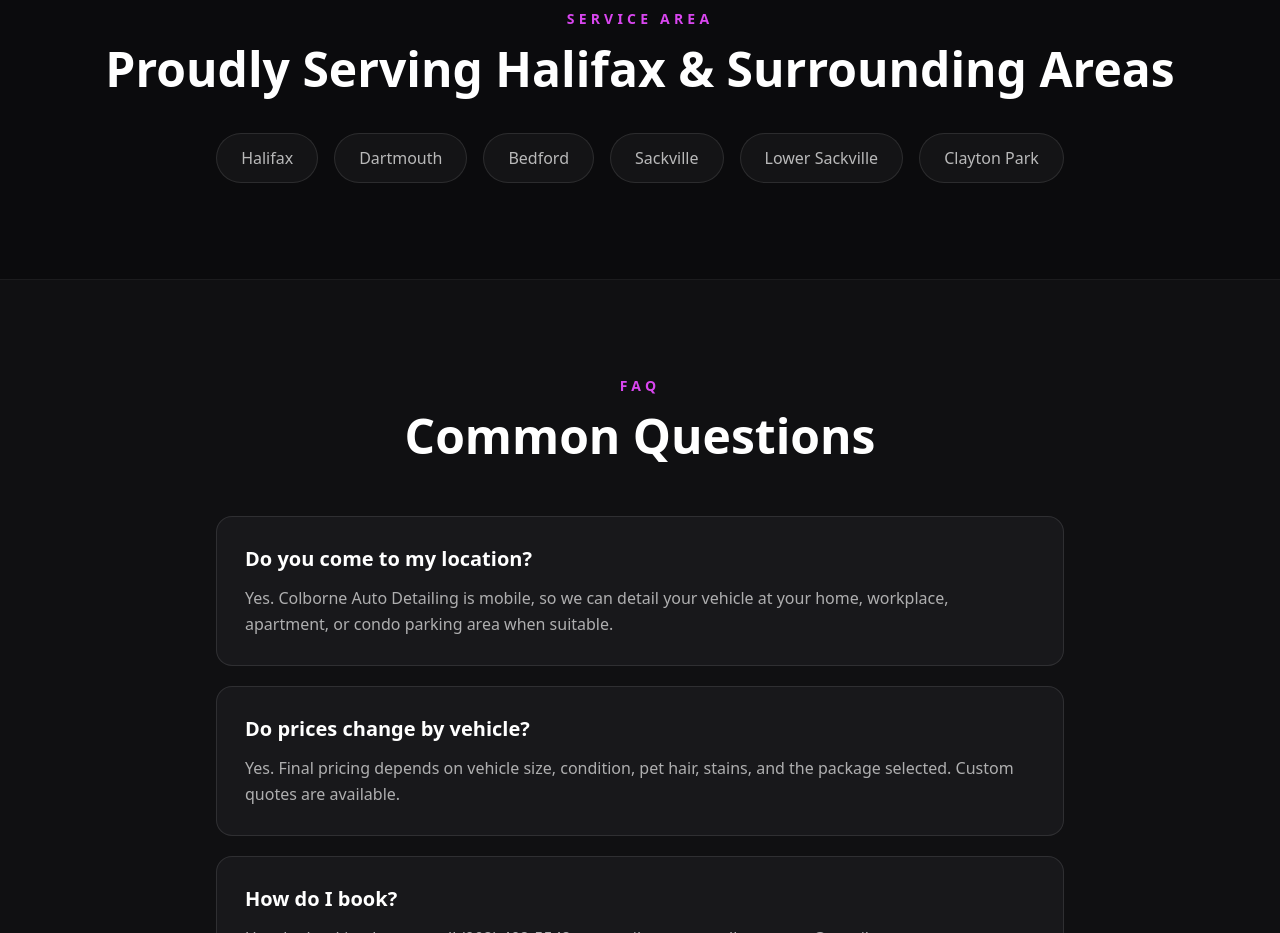
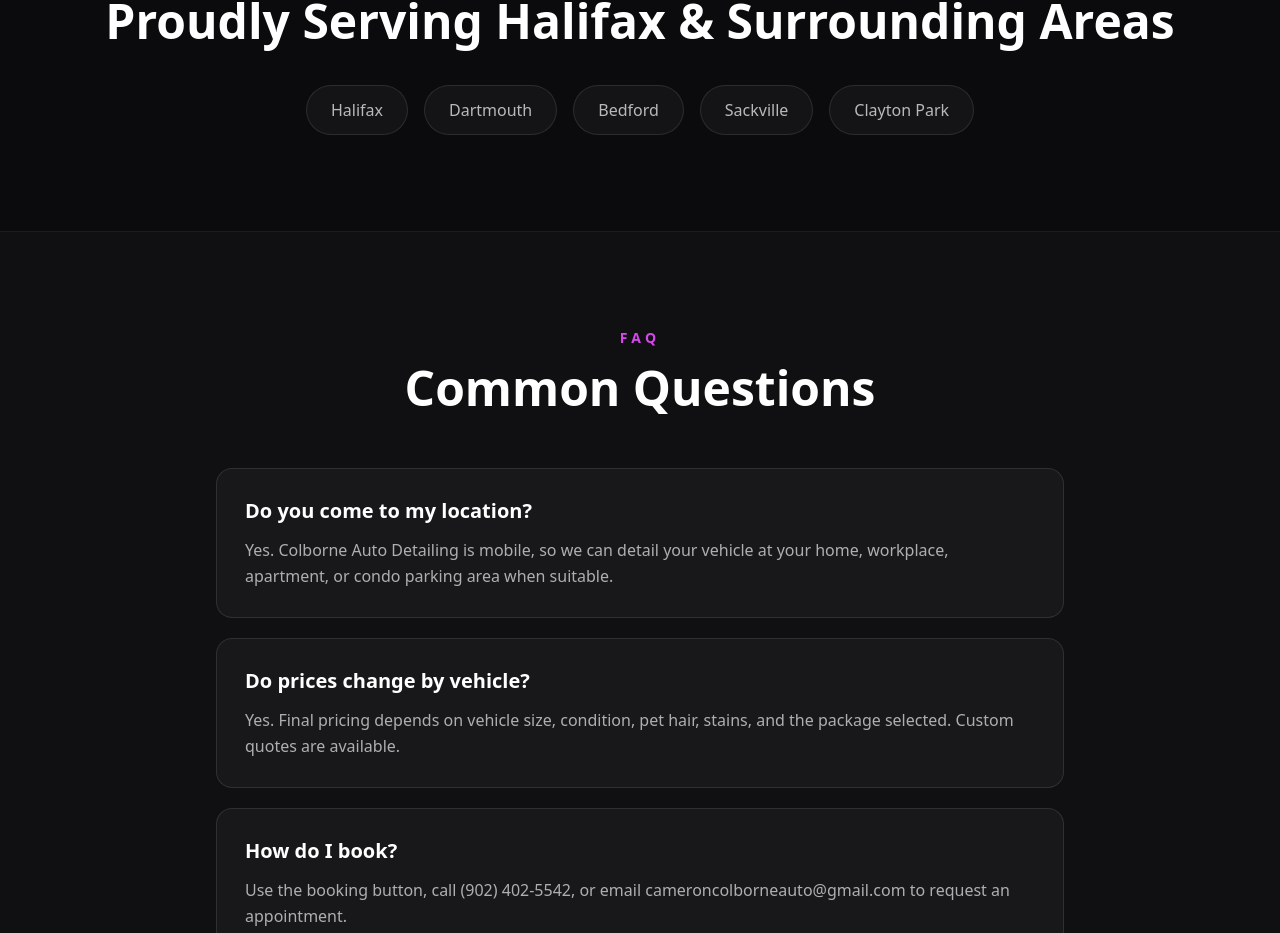
Before and after one commit to cameroncolborne/colborne-auto-detailing, a Next.js app: page / in a window 1280 px wide. Shown: the part 5530-6463 px from the top of the page. Built offline with nearby package versions, Linux system fonts and the light colour scheme.

Commit message:
Update page.jsx

```diff
--- a/app/page.jsx
+++ b/app/page.jsx
@@ -28,7 +28,7 @@
     },
   ]
 
-  const locations = ['Halifax', 'Dartmouth', 'Bedford', 'Sackville', 'Lower Sackville', 'Clayton Park']
+  const locations = ['Halifax', 'Dartmouth', 'Bedford', 'Sackville', 'Clayton Park']
 
   const faqs = [
     {
@@ -53,7 +53,7 @@
             <img
               src="/colborne-auto-detailing-logo.png"
               alt="Colborne Auto Detailing Logo"
-              className="h-28 md:h-32 w-auto object-contain"
+              className="h-16 md:h-20 w-auto object-contain"
             />
           </div>
 
```
